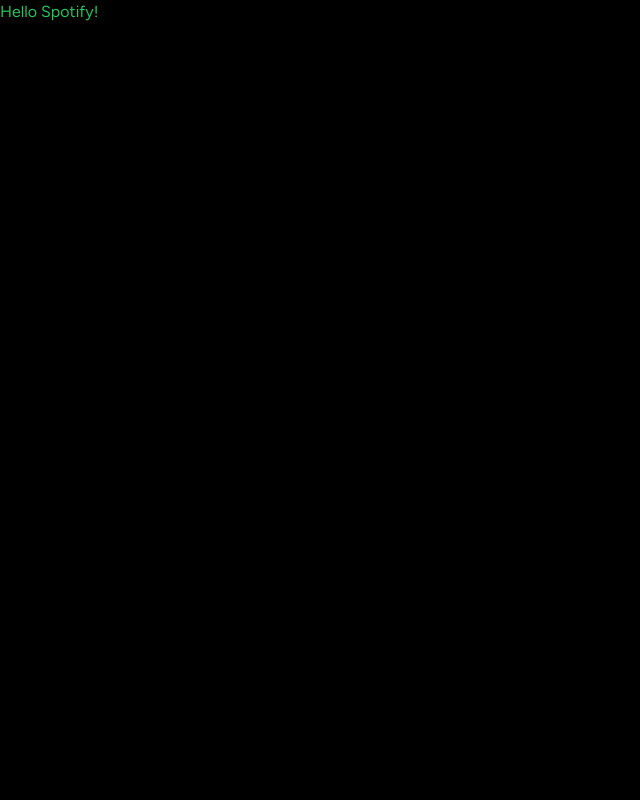
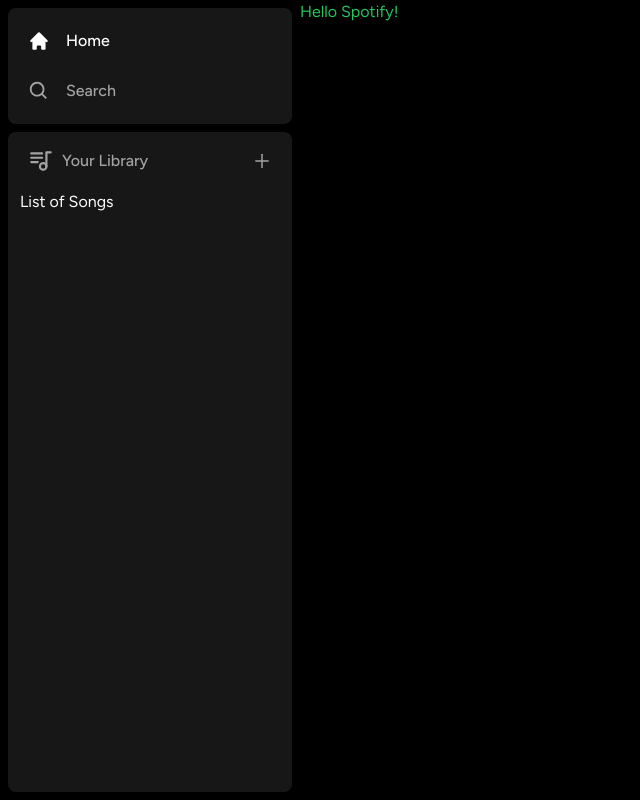
Before and after one commit to Ekkyar/spotify-clone, a Next.js app: page / in a window 1280 px wide. Shown: the whole page, without its empty margins (0-640 px from the left). Built offline with nearby package versions, Linux system fonts and the light colour scheme.

Commit message:
Navigation Bar
First setup navigation bar

```diff
--- a/app/layout.tsx
+++ b/app/layout.tsx
@@ -1,6 +1,9 @@
 import './globals.css'
 import type { Metadata } from 'next'
 import { Figtree } from 'next/font/google'
+
+// components
+import Sidebar from '@/components/Sidebar'
 
 const font = Figtree({ subsets: ['latin'] })
 
@@ -17,7 +20,9 @@
   return (
     <html lang="en">
       <body className={font.className}>
-        {children}
+        <Sidebar>
+          {children}
+        </Sidebar>
       </body>
     </html>
   )
--- /dev/null
+++ b/components/Box.tsx
@@ -0,0 +1,21 @@
+"use client"
+
+import { twMerge } from "tailwind-merge";
+
+interface BoxProps {
+  children: React.ReactNode;
+  className?: string;
+}
+
+const Box: React.FC<BoxProps> = ({
+  children,
+  className
+}) => {
+  return (
+    <div className={twMerge(`bg-neutral-900 rounded-lg h-fit w-full`, className)}>
+      {children}
+    </div>
+  )
+}
+
+export default Box
--- /dev/null
+++ b/components/Library.tsx
@@ -0,0 +1,32 @@
+"use client"
+
+import { TbPlaylist } from "react-icons/tb"
+import { AiOutlinePlus } from "react-icons/ai"
+
+const Library = () => {
+  const onClick = () => {
+    // Handle upload later
+  }
+  return (
+    <div className="flex flex-col">
+      {/* Your Library */}
+      <div className="flex items-center justify-between px-5 pt-4">
+        <div className="inline-flex items-center gap-x-2">
+          <TbPlaylist className="text-neutral-400" size={26} />
+          <p className="text-neutral-400 font-medium text-md">Your Library</p>
+        </div>
+        <AiOutlinePlus
+          onClick={onClick}
+          size={20}
+          className="text-neutral-400 cursor-pointer hover:text-white transition"
+        />
+      </div>
+
+      <div className="flex flex-col gap-y-2 mt-4 px-3">
+        List of Songs
+      </div>
+    </div>
+  )
+}
+
+export default Library
--- /dev/null
+++ b/components/Sidebar.tsx
@@ -0,0 +1,66 @@
+"use client"
+
+import { usePathname } from "next/navigation";
+import { useMemo } from "react";
+import { HiHome } from "react-icons/hi";
+import { BiSearch } from "react-icons/bi";
+
+// components
+import Box from "./Box";
+import SidebarItem from "./SidebarItem";
+import Library from "./Library";
+
+interface SidebarProps {
+  children: React.ReactNode;
+}
+
+const Sidebar: React.FC<SidebarProps> = ({
+  children
+}) => {
+  // get pathname
+  const pathname = usePathname();
+
+  // data that will send to sidebar item
+  const routes = useMemo(() => [
+    {
+      icon: HiHome,
+      label: 'Home',
+      active: pathname !== '/search',
+      href: '/',
+    },
+    {
+      icon: BiSearch,
+      label: 'Search',
+      active: pathname !== '/',
+      href: '/search',
+    },
+  ], [pathname])
+  return (
+    <div className="flex h-full">
+      <div className="hidden md:flex flex-col gap-y-2 bg-black h-full w-[300px] p-2">
+        {/* import data from Box Components */}
+        <Box className="flex flex-col gap-y-4 px-5 py-4">
+          {/* send data to sidebar item */}
+          {routes.map((item) => (
+            // import & export data at SidebarItem Components
+            <SidebarItem
+                key={item.label}
+                {...item}
+            />
+          ))}
+        </Box>
+        <Box className="overflow-y-auto h-full">
+          {/* import data from Library Components */}
+          <Library />
+        </Box>
+      </div>
+
+      {/* Main Content Page */}
+      <main>
+        {children}
+      </main>
+    </div>
+  )
+}
+
+export default Sidebar
--- /dev/null
+++ b/components/SidebarItem.tsx
@@ -0,0 +1,30 @@
+"use client"
+
+import Link from "next/link";
+import { IconType } from "react-icons";
+
+// components
+import { twMerge } from "tailwind-merge";
+
+interface SidebarItemProps {
+  icon: IconType;
+  label: string;
+  active?: boolean;
+  href: string;
+}
+
+const SidebarItem: React.FC<SidebarItemProps> = ({
+  icon: Icon,
+  label,
+  active,
+  href
+}) => {
+  return (
+    <Link href={href} className={twMerge(`flex flex-row h-auto items-center w-full gap-x-4 text-md font-medium cursor-pointer hover:text-white transition text-neutral-400 py-1`, active && "text-white")}>
+      <Icon size={26} />
+      <p className="truncate w-full">{label}</p>
+    </Link>
+  )
+}
+
+export default SidebarItem
--- a/package.json
+++ b/package.json
@@ -19,6 +19,8 @@
     "postcss": "8.4.25",
     "react": "18.2.0",
     "react-dom": "18.2.0",
+    "react-icons": "^4.10.1",
+    "tailwind-merge": "^1.13.2",
     "tailwindcss": "3.3.2",
     "typescript": "5.1.6"
   }
```
Also changed, not shown: 1 other file (tests, documents, lock files or other folders).
